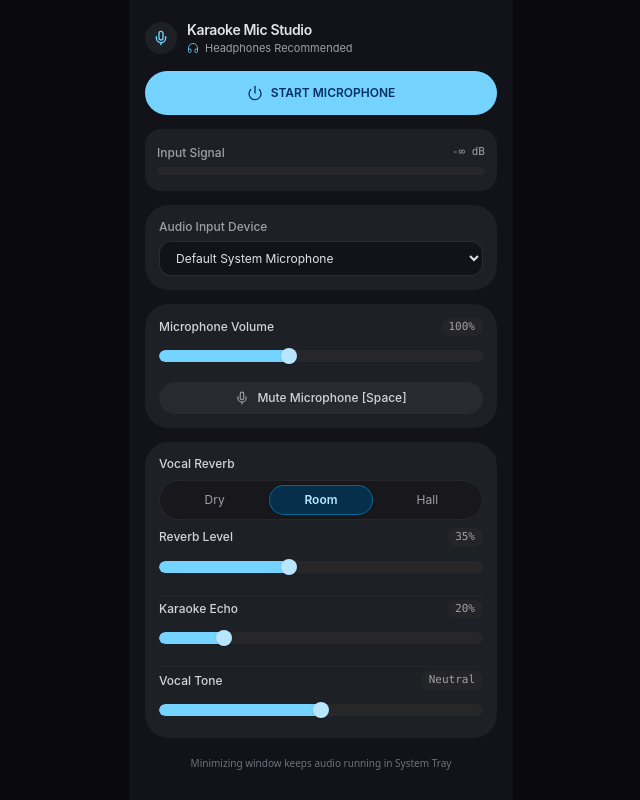
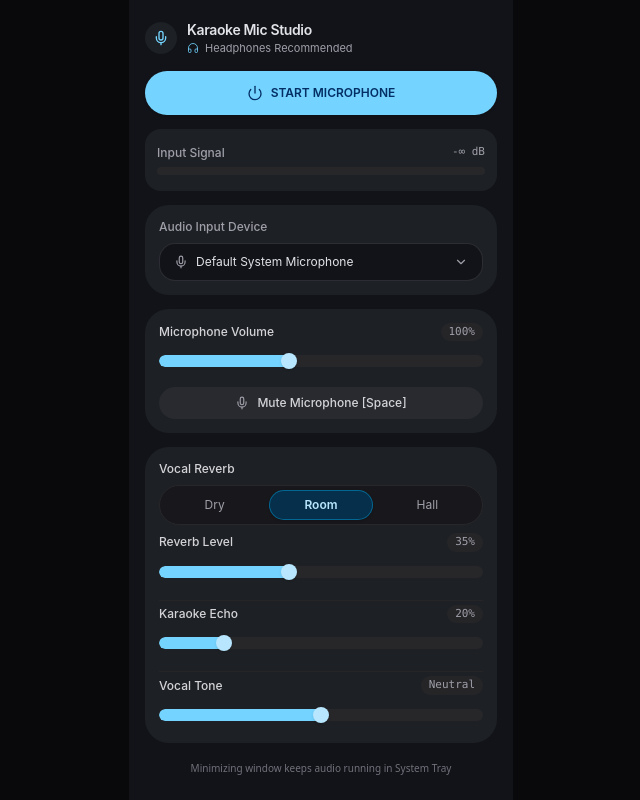
Before and after one commit to BootlegYouki/karaoke-mic-studio, a React (Vite) app: page / in a window 1280 px wide. Shown: the whole page, without its empty margins (319-959 px from the left). Built offline with nearby package versions, Linux system fonts and the light colour scheme.

Commit message:
fix: replace native select with custom Material Design 3 DeviceMenu component

```diff
--- a/src/App.tsx
+++ b/src/App.tsx
@@ -4,6 +4,7 @@ import { useTauriAudio } from './hooks/useTauriAudio';
 import { M3Slider } from './components/M3Slider';
 import { M3SegmentedButton } from './components/M3SegmentedButton';
 import { AudioMeter } from './components/AudioMeter';
+import { DeviceMenu } from './components/DeviceMenu';
 
 export function App() {
   const { settings, status, devices, error, startMic, stopMic, updateSettings } = useTauriAudio();
@@ -88,29 +89,20 @@ export function App() {
       </div>
 
       {/* Microphone Device Selection */}
-      <div className="p-3.5 rounded-3xl bg-[#1d2024] flex flex-col gap-1.5">
-        <label htmlFor="device-select" className="text-xs font-medium text-zinc-400">
+      <div className="p-3.5 rounded-3xl bg-[#1d2024] flex flex-col gap-2">
+        <span className="text-xs font-medium text-zinc-400">
           Audio Input Device
-        </label>
-        <select
-          id="device-select"
-          value={settings.device_name || ''}
-          onChange={(e) => {
-            const val = e.target.value || null;
+        </span>
+        <DeviceMenu
+          devices={devices}
+          selectedDevice={settings.device_name}
+          onSelect={(val) => {
             updateSettings({ device_name: val });
             if (status.is_active) {
               startMic(val || undefined);
             }
           }}
-          className="w-full bg-[#111318] border border-zinc-700/60 rounded-xl px-3 py-2 text-xs text-[#e2e2e9] focus:outline-none focus:border-sky-400"
-        >
-          <option value="">Default System Microphone</option>
-          {devices.map((name) => (
-            <option key={name} value={name}>
-              {name}
-            </option>
-          ))}
-        </select>
+        />
       </div>
 
       {/* Volume & Quick Mute */}
--- /dev/null
+++ b/src/components/DeviceMenu.tsx
@@ -0,0 +1,93 @@
+import { useState, useRef, useEffect } from 'react';
+import { ChevronDown, Check, Mic } from 'lucide-react';
+
+interface DeviceMenuProps {
+  devices: string[];
+  selectedDevice: string | null;
+  onSelect: (device: string | null) => void;
+}
+
+export function DeviceMenu({ devices, selectedDevice, onSelect }: DeviceMenuProps) {
+  const [isOpen, setIsOpen] = useState(false);
+  const containerRef = useRef<HTMLDivElement | null>(null);
+
+  // Close dropdown on click outside
+  useEffect(() => {
+    const handleClickOutside = (e: MouseEvent) => {
+      if (containerRef.current && !containerRef.current.contains(e.target as Node)) {
+        setIsOpen(false);
+      }
+    };
+    document.addEventListener('mousedown', handleClickOutside);
+    return () => document.removeEventListener('mousedown', handleClickOutside);
+  }, []);
+
+  const currentLabel = selectedDevice || 'Default System Microphone';
+
+  return (
+    <div ref={containerRef} className="relative w-full select-none">
+      {/* MD3 Outlined Trigger Button */}
+      <button
+        type="button"
+        onClick={() => setIsOpen((prev) => !prev)}
+        className="w-full bg-[#111318] hover:bg-[#16181f] border border-zinc-700/60 focus:border-sky-400 rounded-2xl px-3.5 py-2.5 flex items-center justify-between text-xs text-[#e2e2e9] transition-colors cursor-pointer text-left"
+      >
+        <div className="flex items-center gap-2 truncate">
+          <Mic className="w-3.5 h-3.5 text-zinc-400 shrink-0" />
+          <span className="truncate">{currentLabel}</span>
+        </div>
+        <ChevronDown
+          className={`w-3.5 h-3.5 text-zinc-400 shrink-0 transition-transform duration-200 ${
+            isOpen ? 'rotate-180 text-sky-300' : ''
+          }`}
+        />
+      </button>
+
+      {/* MD3 Dropdown Menu */}
+      {isOpen && (
+        <div className="absolute z-50 mt-1.5 w-full bg-[#1e2025] border border-zinc-700/80 rounded-2xl p-1.5 shadow-2xl max-h-52 overflow-y-auto flex flex-col gap-0.5">
+          {/* Default Option */}
+          <button
+            type="button"
+            onClick={() => {
+              onSelect(null);
+              setIsOpen(false);
+            }}
+            className={`w-full py-2 px-3 rounded-xl text-xs flex items-center justify-between text-left transition-colors cursor-pointer ${
+              !selectedDevice
+                ? 'bg-sky-950 text-sky-200 font-semibold'
+                : 'text-zinc-300 hover:bg-[#282a30] hover:text-zinc-100'
+            }`}
+          >
+            <span className="truncate">Default System Microphone</span>
+            {!selectedDevice && <Check className="w-3.5 h-3.5 text-sky-300 shrink-0" />}
+          </button>
+
+          {/* List of hardware input devices */}
+          {devices.map((name) => {
+            const isSelected = selectedDevice === name;
+            return (
+              <button
+                key={name}
+                type="button"
+                onClick={() => {
+                  onSelect(name);
+                  setIsOpen(false);
+                }}
+                className={`w-full py-2 px-3 rounded-xl text-xs flex items-center justify-between text-left transition-colors cursor-pointer ${
+                  isSelected
+                    ? 'bg-sky-950 text-sky-200 font-semibold'
+                    : 'text-zinc-300 hover:bg-[#282a30] hover:text-zinc-100'
+                }`}
+              >
+                <span className="truncate">{name}</span>
+                {isSelected && <Check className="w-3.5 h-3.5 text-sky-300 shrink-0" />}
+              </button>
+            );
+          })}
+        </div>
+      )}
+    </div>
+  );
+}
+export default DeviceMenu;
```
Also changed, not shown: 1 other file (tests, documents, lock files or other folders).
